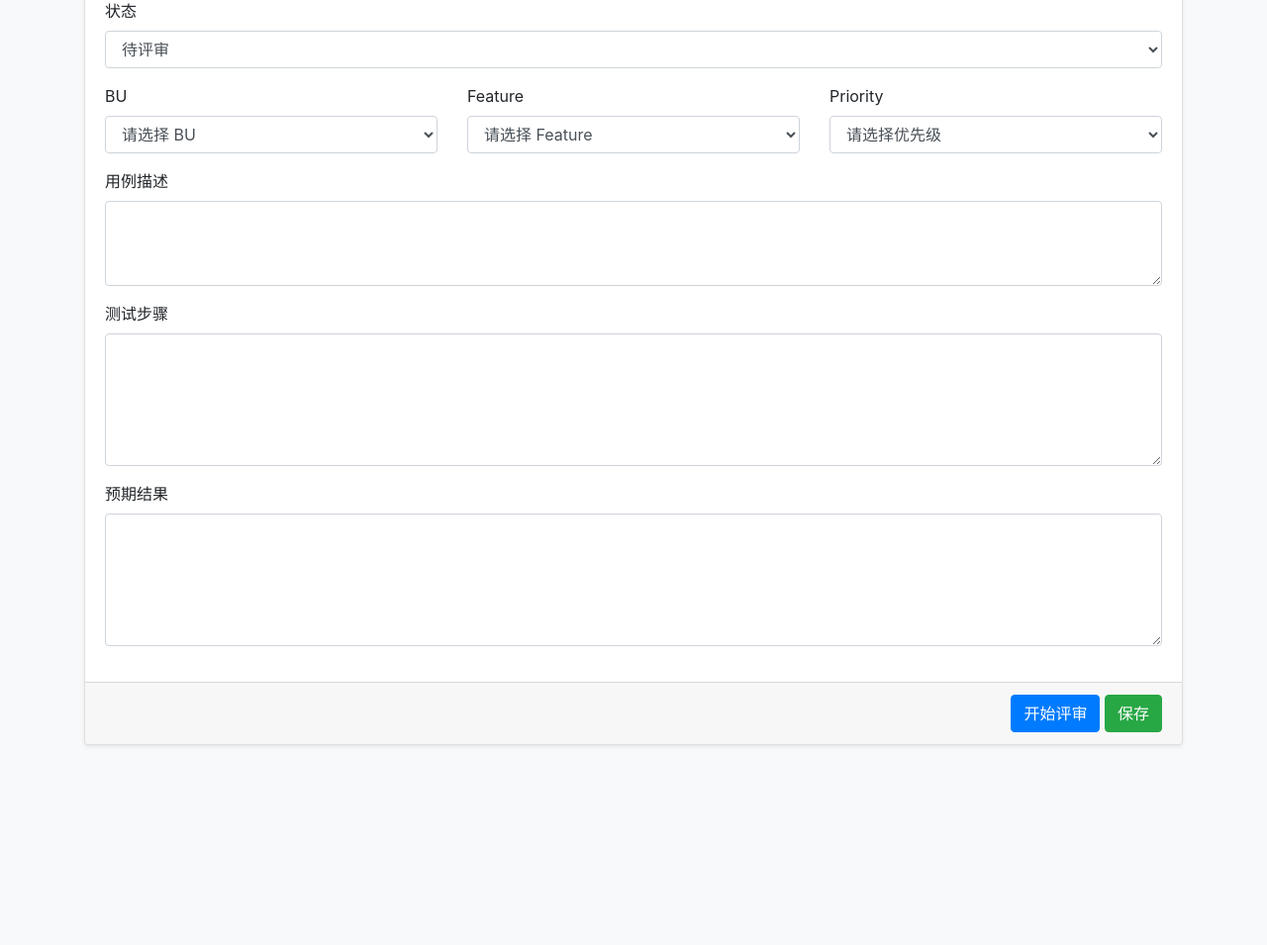
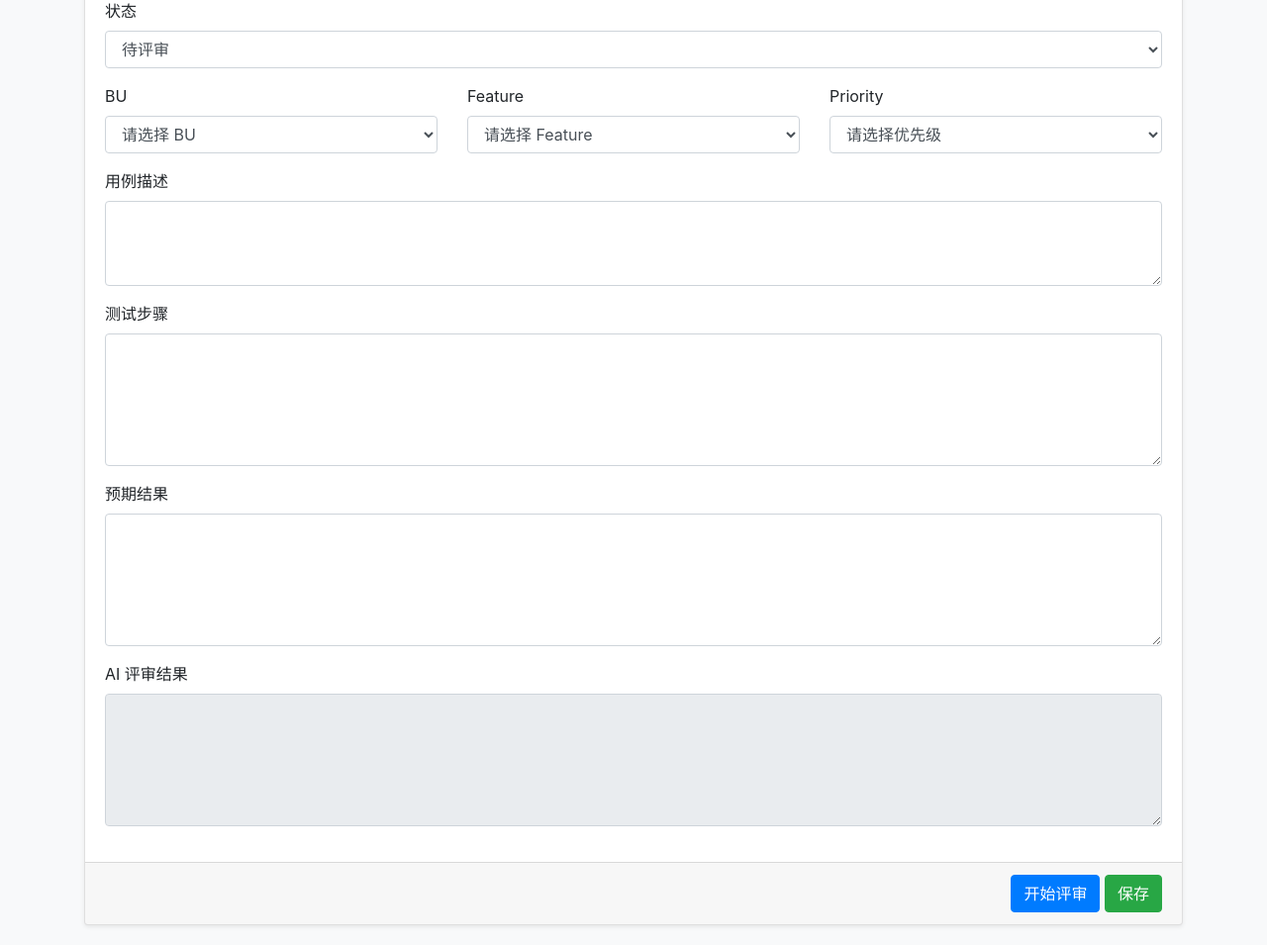
Before and after one commit to shuangliangQiu/TestBrain, a Django app: page /case-review-detail/ in a window 1280 px wide. Shown: the part 91-1046 px from the top of the page at 99% size. Before the commit the page ends 845 px from the top, so only its background shows below. Run offline with Django 4.2, Linux system fonts and the light colour scheme.

Commit message:
完成测试用例AI评审的功能

```diff
--- a/apps/core/urls.py
+++ b/apps/core/urls.py
@@ -23,7 +23,7 @@ urlpatterns = [
     path('api/update-test-case/', views.update_test_case, name='update_test_case'),#更新单个测试用例的状态到mysql
     path('api/generate/', views.generate_api, name='generate_api'),
     path('core/save-test-case/', views.save_test_case, name='save_test_case'),#批量保存大模型生成的测试用例
-    path('api/review/', views.review_api, name='review_api'),#调用大模型对单个测试用例进行AI评审
+    path('api/review/', views.case_review, name='case_review'),#调用大模型对单个测试用例进行AI评审
     path('api/add-knowledge/', views.add_knowledge, name='add_knowledge'),
     path('api/knowledge-list/', views.knowledge_list, name='knowledge_list'),
     path('api/search-knowledge/', views.search_knowledge, name='search_knowledge'),
--- a/apps/core/views.py
+++ b/apps/core/views.py
@@ -265,16 +265,16 @@ def review_view(request):
 
 # @login_required 先屏蔽登录
 @require_http_methods(["POST"])
-def review_api(request):
+def case_review(request):
     """测试用例评审API接口"""
     try:
         data = json.loads(request.body)
-        test_case_ids = data.get('test_case_ids')
+        test_case_id = data.get('test_case_id')
 
-        logger.info(f"接收到评审请求，测试用例ID: {test_case_ids}")
+        logger.info(f"接收到评审请求，测试用例ID: {test_case_id}")
 
         # 检查test_case_id是否为空
-        if not test_case_ids:
+        if not test_case_id:
             logger.error("测试用例ID为空")
             return JsonResponse({
                 'success': False,
@@ -283,13 +283,13 @@ def review_api(request):
 
         # 检查测试用例是否存在
         try:
-            test_case = TestCase.objects.get(id=test_case_ids[0])
+            test_case = TestCase.objects.get(id=test_case_id)
             logger.info(f"找到测试用例: ID={test_case.id}")
         except TestCase.DoesNotExist:
-            logger.error(f"找不到ID为 {test_case.id} 的测试用例")
+            logger.error(f"找不到ID为 {test_case_id} 的测试用例")
             return JsonResponse({
                 'success': False,
-                'message': f'找不到ID为 {test_case.id} 的测试用例'
+                'message': f'找不到ID为 {test_case_id} 的测试用例'
             }, status=404)
 
         # 调用测试用例评审Agent
@@ -297,10 +297,14 @@ def review_api(request):
         review_result = test_case_reviewer.review(test_case)
         logger.info(f"评审完成，结果: {review_result}")
 
+        # 从AIMessage对象中提取内容
+        review_content = review_result.content if hasattr(review_result, 'content') else str(review_result)
+
         return JsonResponse({
             'success': True,
-            'review_result': review_result
+            'review_result': review_content  # 只返回评审内容文本
         })
+
     except json.JSONDecodeError:
         logger.error("JSON解析错误", exc_info=True)
         return JsonResponse({
--- a/templates/case_review_detail.html
+++ b/templates/case_review_detail.html
@@ -88,6 +88,13 @@
                         <label for="expected_results">预期结果</label>
                         <textarea class="form-control" id="expected_results" name="expected_results" rows="5"></textarea>
                     </div>
+
+                    <!-- 新增 AI 评审结果编辑框 -->
+                    <div class="form-group">
+                        <label for="ai_review_result">AI 评审结果</label>
+                        <textarea class="form-control" id="ai_review_result" name="ai_review_result" rows="5" readonly></textarea>
+                    </div>
+
                     <input type="hidden" id="test_case_id" name="test_case_id">
                 </form>
             </div>
@@ -160,18 +167,13 @@
 
         // 绑定按钮事件
         document.getElementById('startReviewBtn').onclick = function() {
-            startAIReview(testCaseId);
-        };
+            const testCaseId = document.getElementById('test_case_id').value;
 
-        document.getElementById('saveBtn').onclick = function() {
-            saveTestCase();
-        };
+            // 显示加载状态
+            const aiReviewResult = document.getElementById('ai_review_result');
+            aiReviewResult.value = '评审中...';
+            this.disabled = true;  // 禁用按钮防止重复点击
 
-        // 初始化 Feature 下拉框的自定义添加功能
-        initFeatureSelect();
-    });
-
-    function startAIReview(testCaseId) {
             fetch('/api/review/', {
                 method: 'POST',
                 headers: {
@@ -185,18 +187,31 @@
             .then(response => response.json())
             .then(data => {
                 if (data.success) {
+                    // 显示评审结果
+                    aiReviewResult.value = data.review_result;
                     alert('AI评审完成！');
-                window.close();
-                window.opener.location.reload();
                 } else {
+                    aiReviewResult.value = '评审失败：' + data.message;
                     alert('评审失败：' + data.message);
                 }
             })
             .catch(error => {
                 console.error('评审请求失败:', error);
+                aiReviewResult.value = '评审请求失败，请查看控制台获取详细信息';
                 alert('评审请求失败，请查看控制台获取详细信息');
+            })
+            .finally(() => {
+                this.disabled = false;  // 恢复按钮可用状态
             });
-    }
+        };
+
+        document.getElementById('saveBtn').onclick = function() {
+            saveTestCase();
+        };
+
+        // 初始化 Feature 下拉框的自定义添加功能
+        initFeatureSelect();
+    });
 
     function saveTestCase() {
         const form = document.getElementById('caseReviewForm');
```
Lines whose indentation alone changed are shown as unchanged.
